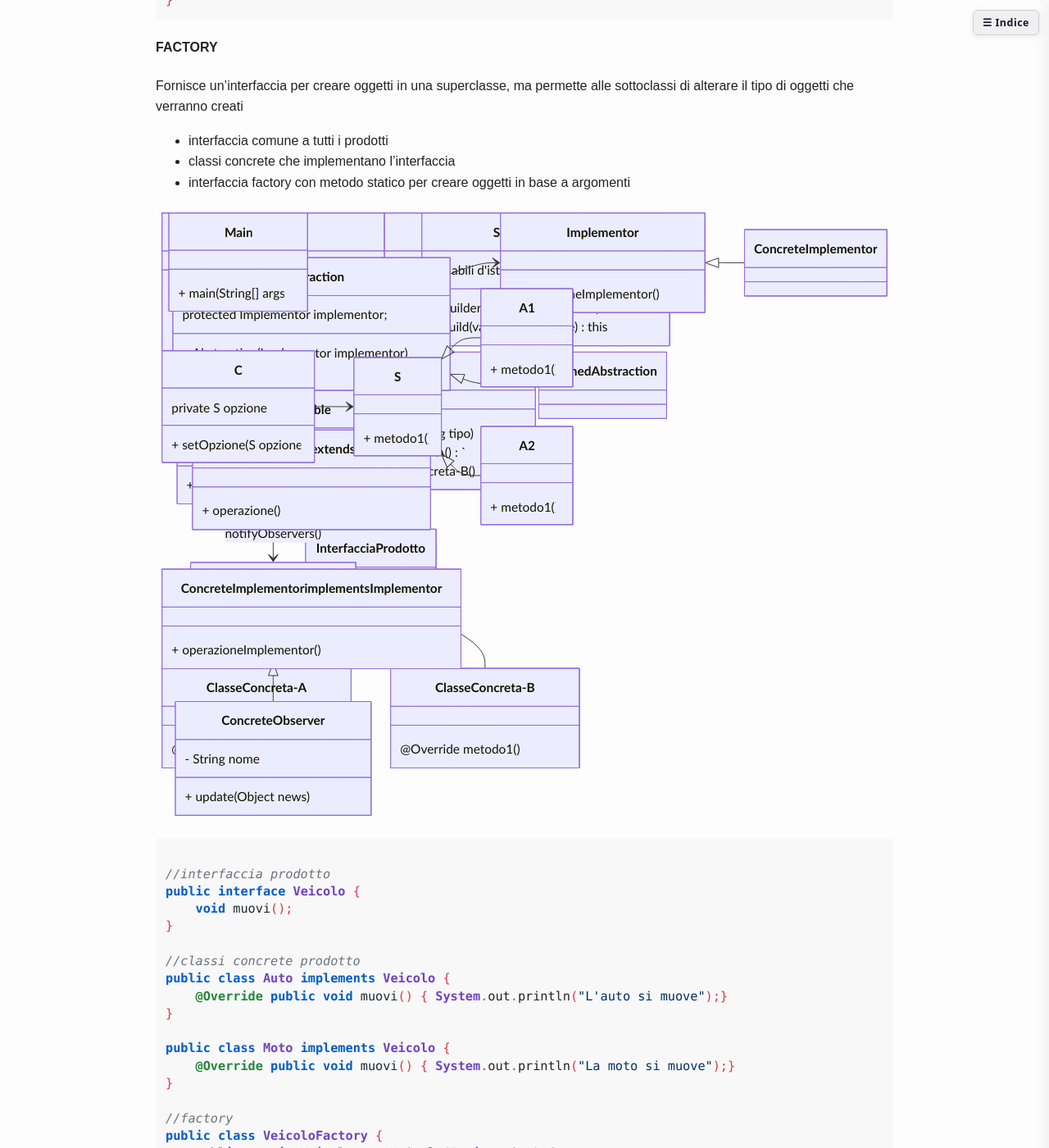
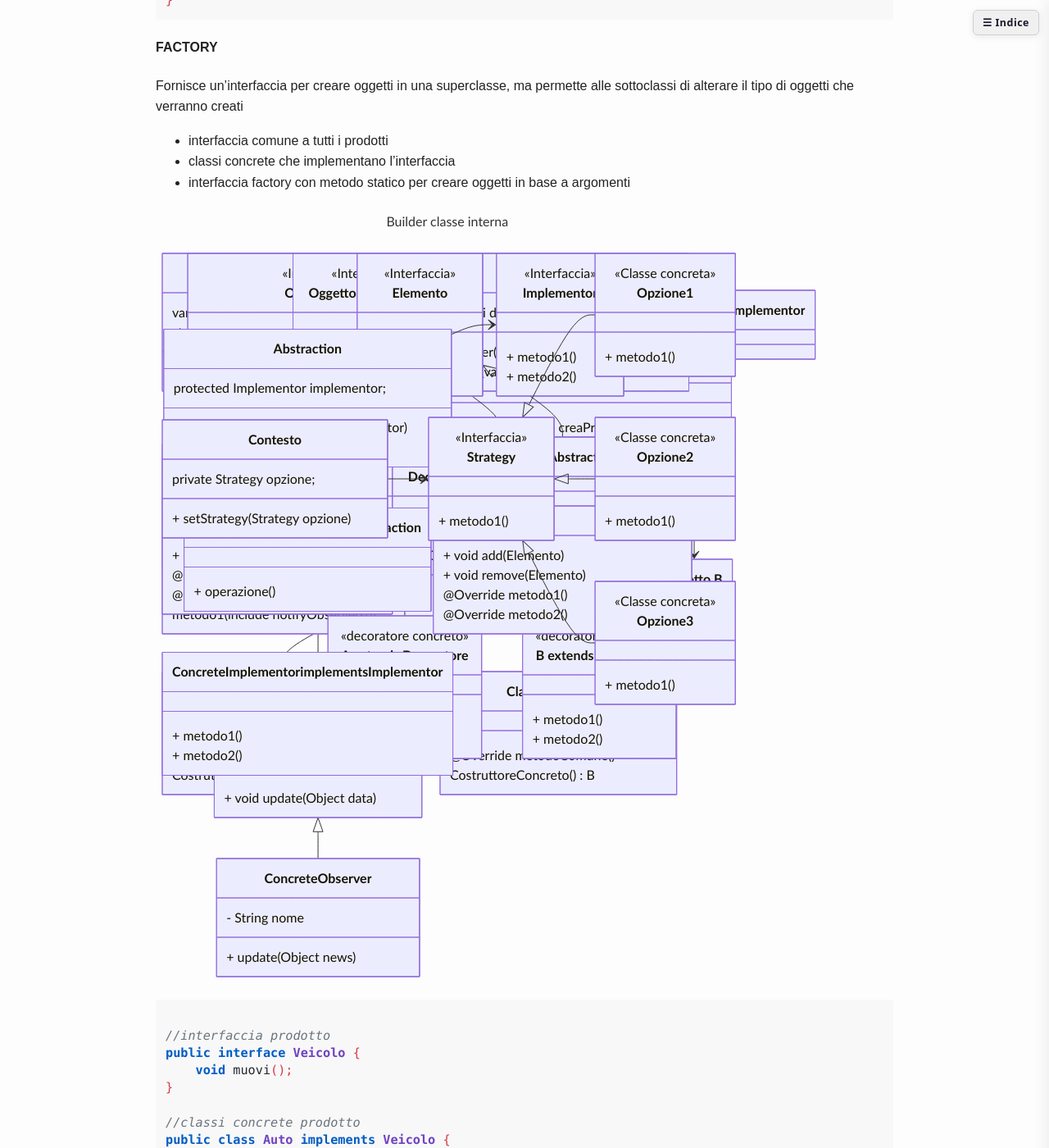
Before and after one commit to comarandr/comarandr.github.io, a Jekyll site: the page built from universita/oop.md, in a window 1280 px wide and 1400 px high, scrolled down 11689 px. Shown: the whole window at 82% size. Built offline with Jekyll 4.4.1, drawn with Linux system fonts in a browser that asks for light colours.

Commit message:
grafici design pattern

````diff
--- a/universita/oop.md
+++ b/universita/oop.md
@@ -565,31 +565,41 @@
 - interfaccia factory con metodo statico per creare oggetti in base a argomenti
 
 ```mermaid
+---
+config:
+    class:
+        hideEmptyMembersBox: true
+---
 classDiagram
-    class InterfacciaProdotto{
-        metodo1()
-    }
+    note for Factory " public class Main:
+     Prodotto p = creaProdotto(arg) "
+
     class ClasseConcreta-A{
-        @Override metodo1()
+        @Override metodoComune()
+        CostruttoreConcreto() A
     }
     class ClasseConcreta-B{
-        @Override metodo1()
+        @Override metodoComune()
+        CostruttoreConcreto() B
     }
-    class InterfacciaFactory{
+    class Factory{
         public static Prodotto creaProdotto(String tipo)
-        creaProdotto("A") `new ClasseConcreta-A()`
-        - se tipo == "B" ritorna new ClasseConcreta-B()
+        creaProdotto("A") new ClasseConcreta-A
+        creaProdotto("B") new ClasseConcreta-B
     }
 
-    class Main{
-        prodotto x = InterfacciaFactory.creaProdotto()
+    class Prodotto{
+        + metodoComune()
     }
 
+    Factory <|-- Prodotto
+    Prodotto <|-- ClasseConcreta-A
+    Prodotto <|-- ClasseConcreta-B
+    Factory --> `oggetto A`
+    Factory --> `oggetto B`
 
-    InterfacciaProdotto <|-- ClasseConcreta-A
-    InterfacciaProdotto <|-- ClasseConcreta-B
-    InterfacciaFactory --> InterfacciaProdotto
-    Main --> InterfacciaFactory
+    class `oggetto A`
+    class `oggetto B`
 ```
 
 ```java
@@ -637,6 +647,9 @@
   - metodi per attributi opzionali che ritornano `this`
 
 ```mermaid
+---
+title: Builder classe interna
+---
 classDiagram
     direction LR
     class `Tipo principale`{
@@ -719,17 +732,22 @@
 
 ```mermaid
 classDiagram
-    class Observer{
-        + update(Object data)
-    }
     class Observable{
-        + addObserver(Observer o)
-        + removeObserver(Observer o)
-        + notifyObservers(Object data)
+        <<Interfaccia>>
+        + void addObserver(Observer o)
+        + void removeObserver(Observer o)
+        + void notifyObservers(Object data)
     }
     class ConcreteObservable{
-        - List<Observer> observers
-        + setMsg(String msg)
+        - Lista observers
+        @Override addObserver(Observer o)
+        @Override removeObserver(Observer o)
+        @Override notifyObservers(Object data)
+        metodo1(include notifyObservers())
+    }
+    class Observer{
+        <<Interfaccia>>
+        + void update(Object data)
     }
     class ConcreteObserver{
         - String nome
@@ -814,6 +832,48 @@
 - classe astratta decorator che implementa interfaccia e contiene attributo `protected` a tipo I
 - classi concrete decorator con attributo super e override metodi per aggiungere funzionalità
 
+```mermaid
+---
+config:
+    class:
+        hideEmptyMembersBox: true
+---
+classDiagram
+    class OggettoDaDecorare{
+        <<Interfaccia>>
+        + metodo1()
+        + metodo2()
+    }
+
+    class OggettoConcreto{
+        + metodo1()
+        + metodo2()
+    }
+
+    class `Decoratore implements Oggetto`{
+        <<Classe astratta>>
+        - Oggetto oggetto
+        Costrruttore(Oggetto oggetto) this
+    }
+
+    class `A extends Decoratore`{
+        <<decoratore concreto>>
+        + metodo1()
+        + metodo2()
+    }
+
+    class `B extends Decoratore`{
+        <<decoratore concreto>>
+        + metodo1()
+        + metodo2()
+    }
+
+    OggettoDaDecorare <|-- OggettoConcreto
+    OggettoDaDecorare <|-- `Decoratore implements Oggetto`
+    `Decoratore implements Oggetto` <|-- `A extends Decoratore`
+    `Decoratore implements Oggetto` <|-- `B extends Decoratore`
+```
+
 ```java
 //interfaccia componente I
 public interface Drink {
@@ -868,6 +928,39 @@
 - interfaccia componente comune a foglie e compositi
 - classe foglia: oggetti finali senza figli
 - classe composita: contiene una variabile d'istanza lista di componenti (foglie o altre compositi)
+
+```mermaid
+---
+config:
+    class:
+        hideEmptyMembersBox: true
+---
+classDiagram
+    class Elemento{
+        <<Interfaccia>>
+        + metodo1()
+        + metodo2()
+    }
+
+    class `Foglia implements Elemento`{
+        - variabili d'istanza
+        + Costruttore(variabili)
+        @Override metodo1()
+        @Override metodo2()
+    }
+
+    class `Composita implements Elemento`{
+        - variabili d'istanza
+        - Lista< Elemento >
+        + void add(Elemento)
+        + void remove(Elemento)
+        @Override metodo1()
+        @Override metodo2()
+    }
+
+    Elemento <|-- `Foglia implements Elemento`
+    Elemento <|-- `Composita implements Elemento`
+```
 
 ```java
 //interfaccia componente
@@ -930,13 +1023,16 @@
         + operazione()
     }
     class Implementor{
-        + operazioneImplementor()
+        <<Interfaccia>>
+        + metodo1()
+        + metodo2()
     }
     class RefinedAbstraction extends Abstraction{
         + operazione()
     }
     class ConcreteImplementor implements Implementor{
-        + operazioneImplementor()
+        + metodo1()
+        + metodo2()
     }
     Abstraction --> Implementor
     Abstraction <|-- RefinedAbstraction
@@ -1078,30 +1174,35 @@
 classDiagram
     direction LR
 
-    class Main{
-        + main(String[] args)
+    class Contesto{
+        private Strategy opzione;
+        + setStrategy(Strategy opzione)
     }
 
-    class C{
-        private S opzione;
-        + setOpzione(S opzione)
-    }
-
-    class S {
+    class Strategy {
+    <<Interfaccia>>
     + metodo1()
     }
 
-    class A1{
+    class Opzione1{
+        <<Classe concreta>>
         + metodo1()
     }
 
-    class A2{
+    class Opzione2{
+        <<Classe concreta>>
         + metodo1()
     }
 
-    C --> S
-    S <|-- A1
-    S <|-- A2
+    class Opzione3{
+        <<Classe concreta>>
+        + metodo1()
+    }
+
+    Contesto --> Strategy
+    Strategy <|-- Opzione1
+    Strategy <|-- Opzione2
+    Strategy <|-- Opzione3
 ```
 
 ```java
````
